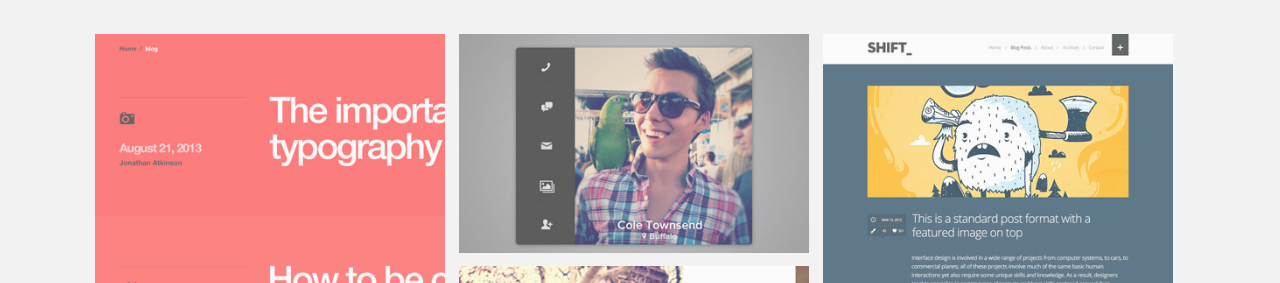
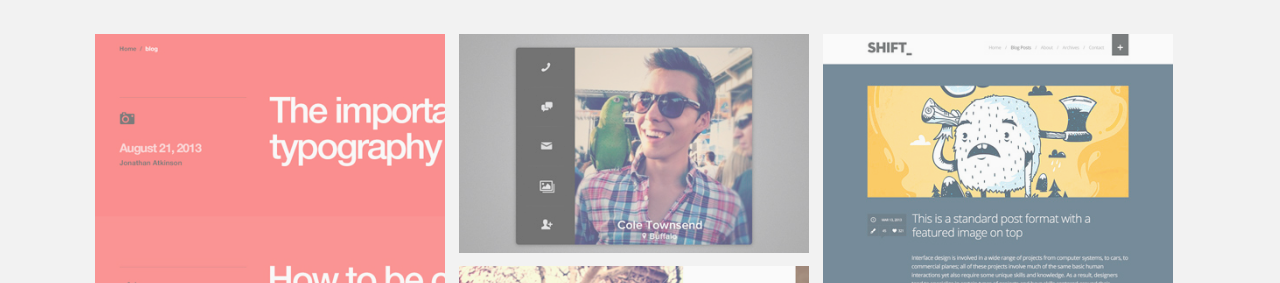
Before and after one commit to armandsss/open-data-code, a plain HTML site: page portfolio.html in a window 1280 px wide. Shown: the part 669-952 px from the top of the page. Drawn offline with nearby package versions, Linux system fonts and the light colour scheme.

```diff
--- a/assets/css/main.css
+++ b/assets/css/main.css
@@ -626,7 +626,7 @@
 }
 
 .grid img {
-  opacity: .7;
+  opacity: .6;
 }
 
 .grid img:hover {
```
Also changed, not shown: index.html (+1 -1 lines), assets/fonts/foo.txt (added).
